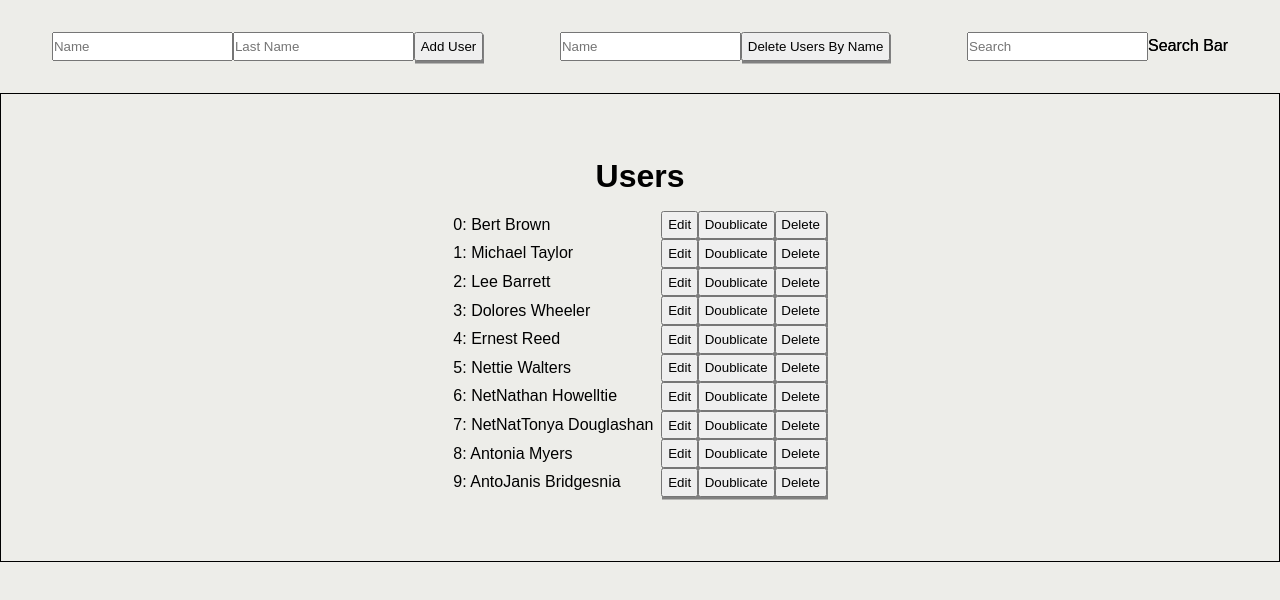
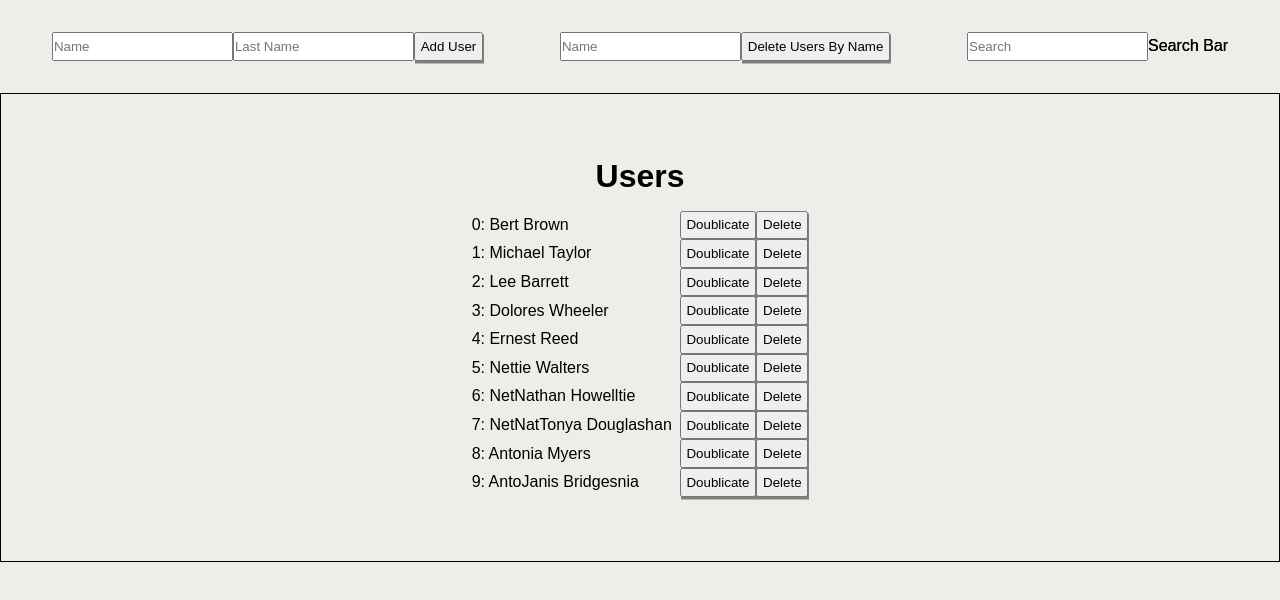
Before and after one commit to myka1/react-kazka, a React (Vite) app: page / in a window 1280 px wide. Shown: the top 600 px of the page. Built offline with nearby package versions, Linux system fonts and the light colour scheme.

Commit message:
Revert "nx"
This reverts commit 412bb6554a5caee6b68bc0644e3ccebdcc2e4106.

```diff
--- a/package.json
+++ b/package.json
@@ -9,11 +9,9 @@
     "preview": "vite preview"
   },
   "dependencies": {
-    "@babel/core": "^7.0.0",
     "@emotion/react": "^11.10.5",
     "@emotion/styled": "^11.10.5",
     "@mui/material": "^5.10.13",
-    "@typescript-eslint/parser": "^5.0.0",
     "gh-pages": "^4.0.0",
     "react": "^18.2.0",
     "react-datalist-input": "^3.1.0",
@@ -30,7 +28,7 @@
     "eslint-plugin-n": "^15.0.0",
     "eslint-plugin-promise": "^6.0.0",
     "eslint-plugin-react": "^7.31.10",
-    "typescript": "4.9",
+    "typescript": "*",
     "vite": "^3.2.3"
   },
   "main": "index.js",
--- a/src/App.tsx
+++ b/src/App.tsx
@@ -32,7 +32,6 @@ const App = () => {
   const [lastName, setLastName] = useState("");
   const { SearchBarElement, searchQuery } = useSearch();
   const [nameError, setNameError] = useState("");
-  const [editName, setEditName] = useState("");
 
   useUsersListRefiller(users, () => setUsers(mockUsers));
 
@@ -128,8 +127,6 @@ const App = () => {
           users={filteredUsers}
           onUserClick={duplicateUser}
           removeUser={removeUser}
-          onChange={() => setEditName(name)}
-          setName={setEditName}
         />
       </div>
     </div>
--- a/src/components/UsersList.tsx
+++ b/src/components/UsersList.tsx
@@ -1,4 +1,3 @@
-import React, { useState } from "react";
 import { User } from "../App";
 import { Fragment } from "react";
 
@@ -6,43 +5,22 @@ const UsersList = ({
   users,
   onUserClick,
   removeUser,
-  onChange,
-  setName,
 }: {
   users: User[];
   onUserClick: (user: User) => void;
   removeUser: (user: User) => void;
-  onChange: (e: React.ChangeEvent) => void;
-  setName: (value: string) => void;
 }) => {
-  const [isEditing, setIsEditing] = useState(false);
-
   return (
     <main className="user-list-main">
       <ul className="users-list-ul">
         {users.map((user) => (
           <Fragment key={user.id}>
             <div className="user-list-div">
-              {isEditing ? (
-                <>
-                  <div className="user-list-li-div">
-                    <input
-                      value={user.name}
-                      onChange={(e) => setName(e.target.value)}
-                    />
-                  </div>
-                  <button onClick={() => setIsEditing(false)}>Save</button>
-                </>
-              ) : (
-                <>
-                  <div className="user-list-li-div">
-                    <li className="user-list-li-p">
-                      {user.id}: {user.name} {user.lastName}
-                    </li>
-                  </div>
-                  <button onClick={() => setIsEditing(true)}>Edit</button>
-                </>
-              )}
+              <div className="user-list-li-div">
+                <li className="user-list-li-p">
+                  {user.id}: {user.name} {user.lastName}
+                </li>
+              </div>
 
               <div className="user-list-button-div">
                 <button
--- a/src/main.tsx
+++ b/src/main.tsx
@@ -1,3 +1,4 @@
+import React from "react";
 import ReactDOM from "react-dom/client";
 import App from "./App";
 
```
Also changed, not shown: 1 other file (tests, documents, lock files or other folders).
